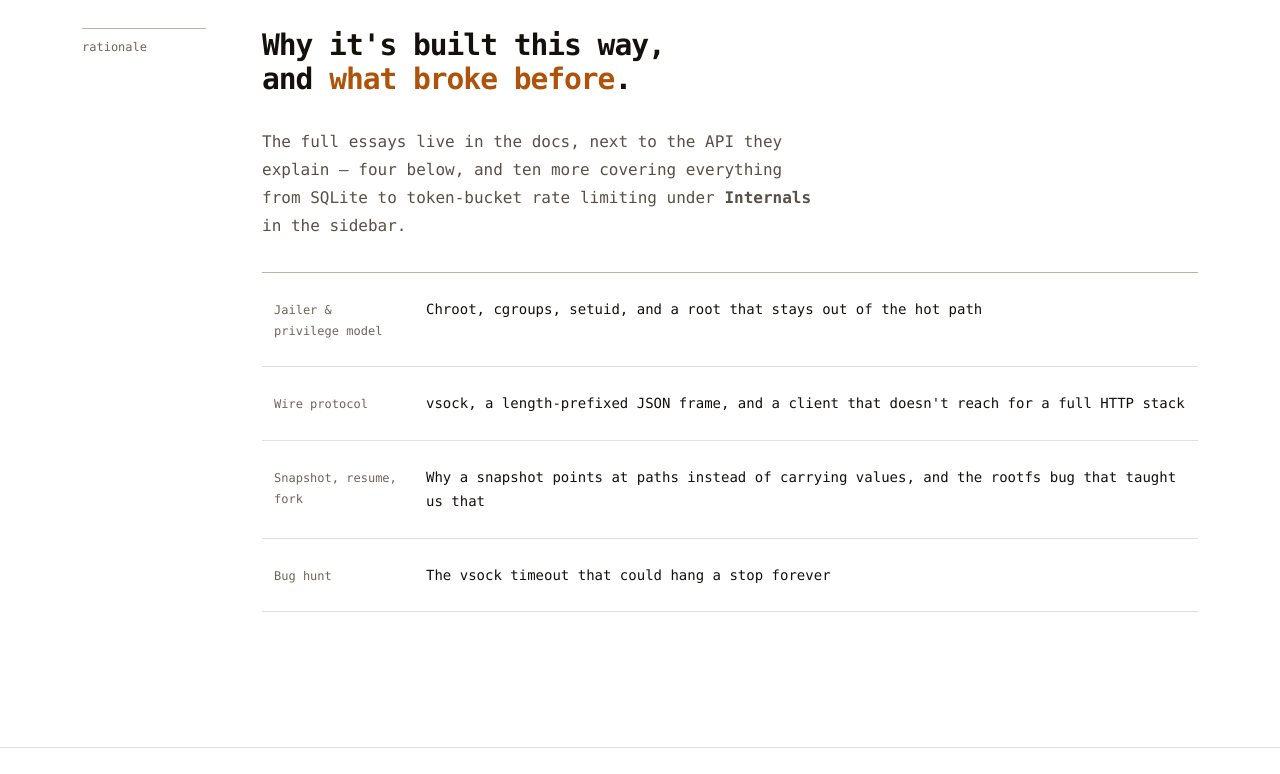
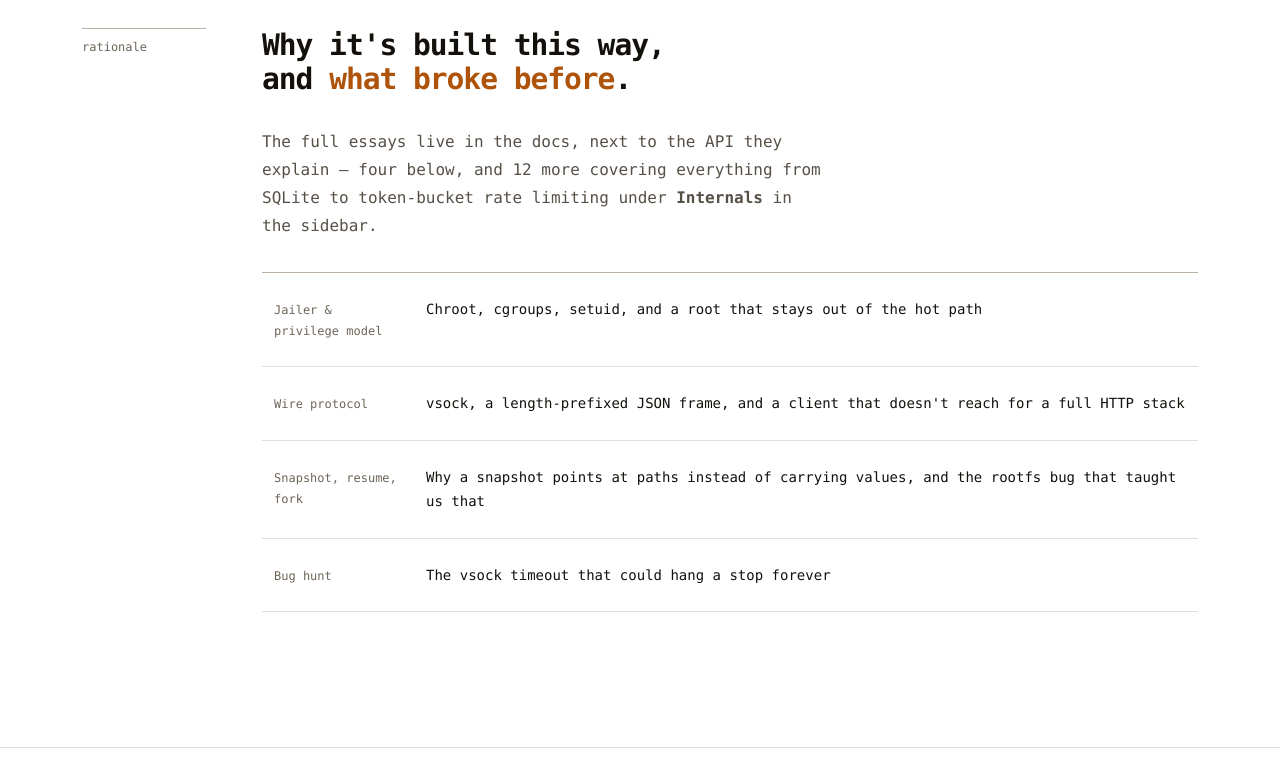
Before and after one commit to SumitKumar-17/sandkiln, an Astro site in the folder website/: page /architecture in a window 1280 px wide. Shown: the part 2340-3114 px from the top of the page. Built offline with nearby package versions, Linux system fonts and the light colour scheme; Astro itself is replaced by a stand-in of ours; a web font is replaced by a local one.

Commit message:
website: fix stale internals essay count (ten -> 12 more, docs-site has grown since)

```diff
--- a/website/src/pages/architecture.astro
+++ b/website/src/pages/architecture.astro
@@ -134,7 +134,7 @@ const essays = [
             <span class="l">and <span class="flare">what broke before</span>.</span>
           </h2>
           <p class="lede prose">
-            The full essays live in the docs, next to the API they explain — four below, and ten
+            The full essays live in the docs, next to the API they explain — four below, and 12
             more covering everything from SQLite to token-bucket rate limiting under
             <strong>Internals</strong> in the sidebar.
           </p>
```
